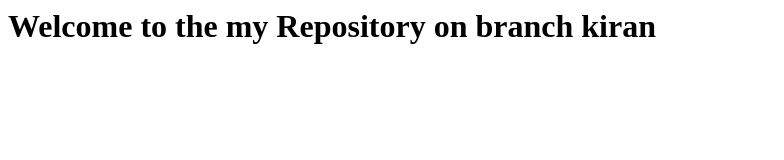
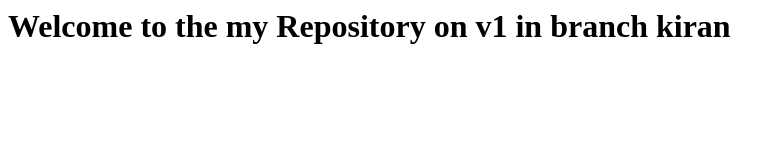
Before and after one commit to Akiran1999/terraform, a plain HTML site: page index.html in a window 1280 px wide. Shown: the whole page, without its empty margins (0-784 px from the left). Drawn offline with Linux system fonts and the light colour scheme.

Commit message:
updated index file v1 on kiran branch

```diff
--- a/index.html
+++ b/index.html
@@ -1 +1 @@
-<h1> Welcome to the my Repository on branch kiran </h1>
+<h1> Welcome to the my Repository on v1 in branch kiran </h1>
```
